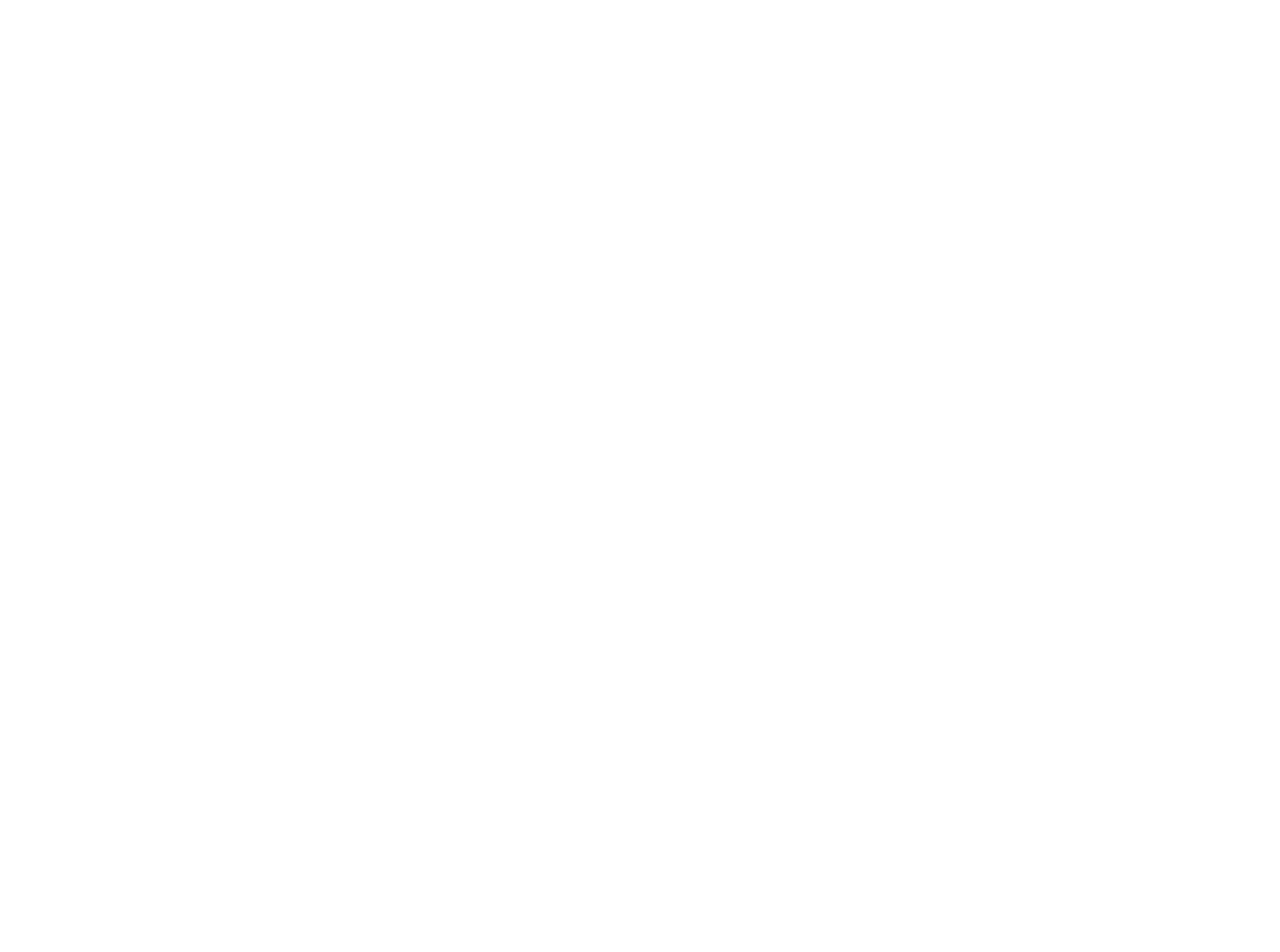
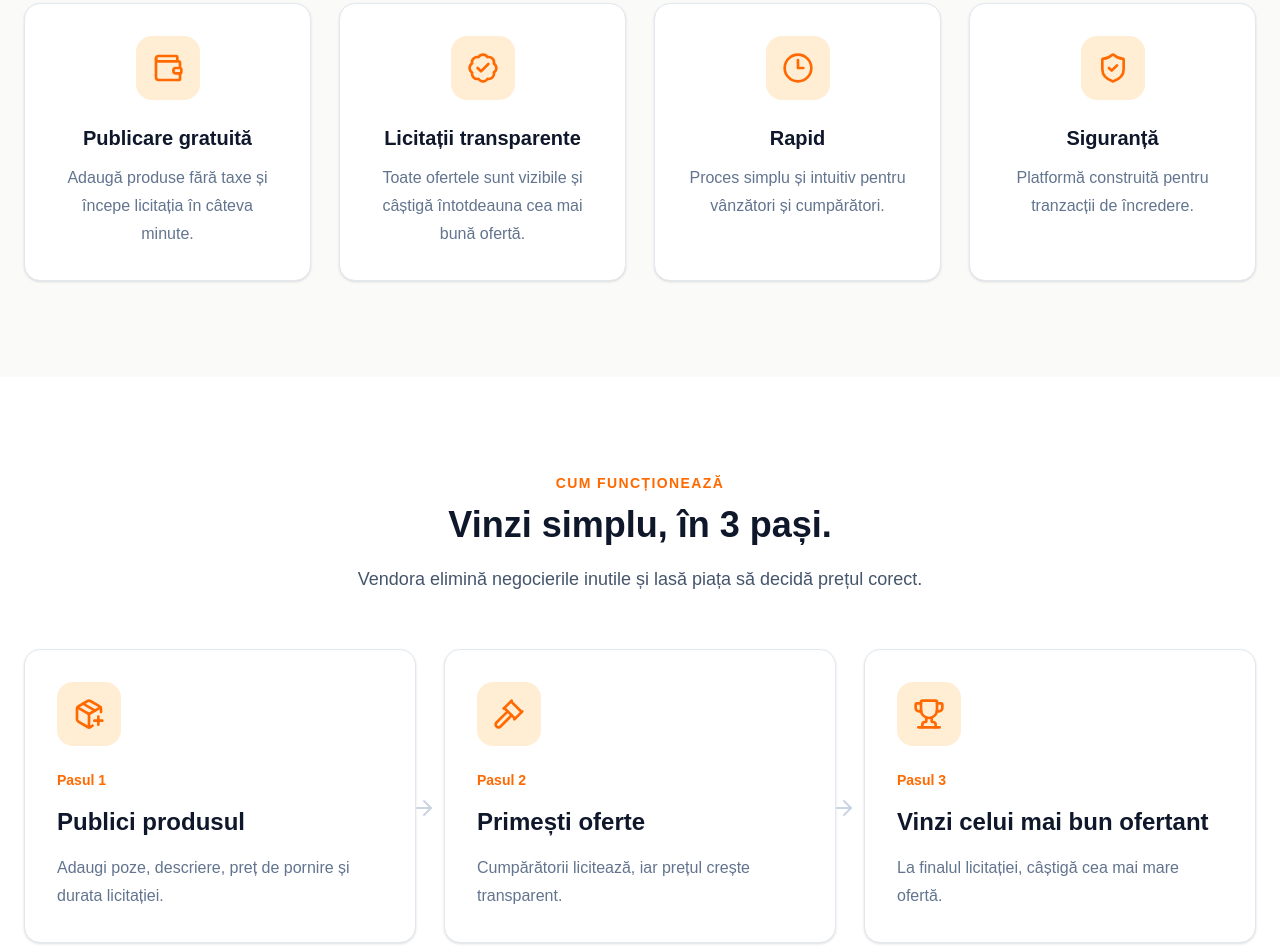
Before and after one commit to cstmedfr-stack/auctino, a Next.js app: page / in a window 1280 px wide. Shown: the part 2980-3932 px from the top of the page. Before the commit the page ends 2873 px from the top, so only its background shows below. Built offline with nearby package versions, Linux system fonts and the light colour scheme.

Commit message:
feat(home): add homepage sections

```diff
--- a/src/app/page.tsx
+++ b/src/app/page.tsx
@@ -2,6 +2,8 @@ import { Hero } from "@/components/home/Hero";
 import { TrustSection } from "@/components/home/TrustSection";
 import { Categories } from "@/components/home/Categories";
 import { FeaturedAuctions } from "@/components/home/FeaturedAuctions";
+import { WhyVendora } from "@/components/home/WhyVendora";
+import { HowItWorks } from "@/components/home/HowItWorks";
 
 export default function Home() {
   return (
@@ -10,6 +12,8 @@ export default function Home() {
       <TrustSection />
       <Categories />
       <FeaturedAuctions />
+      <WhyVendora />
+      <HowItWorks />
     </main>
   );
 }
--- a/src/components/home/HowItWorks.tsx
+++ b/src/components/home/HowItWorks.tsx
@@ -0,0 +1,75 @@
+import { ArrowRight, Gavel, PackagePlus, Trophy } from "lucide-react";
+import { Container } from "../layout/Container";
+import { Card } from "../ui/Card";
+
+const steps = [
+  {
+    icon: PackagePlus,
+    title: "Publici produsul",
+    description: "Adaugi poze, descriere, preț de pornire și durata licitației.",
+  },
+  {
+    icon: Gavel,
+    title: "Primești oferte",
+    description: "Cumpărătorii licitează, iar prețul crește transparent.",
+  },
+  {
+    icon: Trophy,
+    title: "Vinzi celui mai bun ofertant",
+    description: "La finalul licitației, câștigă cea mai mare ofertă.",
+  },
+];
+
+export function HowItWorks() {
+  return (
+    <section className="bg-white py-24">
+      <Container>
+        <div className="mb-14 text-center">
+          <p className="mb-3 text-sm font-semibold uppercase tracking-widest text-orange-500">
+            Cum funcționează
+          </p>
+
+          <h2 className="text-4xl font-extrabold text-slate-900">
+            Vinzi simplu, în 3 pași.
+          </h2>
+
+          <p className="mx-auto mt-5 max-w-2xl text-lg text-slate-600">
+            Vendora elimină negocierile inutile și lasă piața să decidă prețul corect.
+          </p>
+        </div>
+
+        <div className="grid gap-7 lg:grid-cols-3">
+          {steps.map((step, index) => {
+            const Icon = step.icon;
+
+            return (
+              <div key={step.title} className="relative">
+                <Card className="h-full p-8">
+                  <div className="mb-6 flex h-16 w-16 items-center justify-center rounded-2xl bg-orange-100">
+                    <Icon className="h-8 w-8 text-orange-500" />
+                  </div>
+
+                  <p className="mb-4 text-sm font-bold text-orange-500">
+                    Pasul {index + 1}
+                  </p>
+
+                  <h3 className="mb-4 text-2xl font-bold text-slate-900">
+                    {step.title}
+                  </h3>
+
+                  <p className="leading-7 text-slate-500">
+                    {step.description}
+                  </p>
+                </Card>
+
+                {index < steps.length - 1 && (
+                  <ArrowRight className="absolute -right-5 top-1/2 hidden h-6 w-6 text-slate-300 lg:block" />
+                )}
+              </div>
+            );
+          })}
+        </div>
+      </Container>
+    </section>
+  );
+}
--- /dev/null
+++ b/src/components/home/WhyVendora.tsx
@@ -0,0 +1,84 @@
+import {
+  BadgeCheck,
+  Clock3,
+  ShieldCheck,
+  Wallet,
+} from "lucide-react";
+
+import { Card } from "../ui/Card";
+import { Container } from "../layout/Container";
+
+const features = [
+  {
+    icon: Wallet,
+    title: "Publicare gratuită",
+    description:
+      "Adaugă produse fără taxe și începe licitația în câteva minute.",
+  },
+  {
+    icon: BadgeCheck,
+    title: "Licitații transparente",
+    description:
+      "Toate ofertele sunt vizibile și câștigă întotdeauna cea mai bună ofertă.",
+  },
+  {
+    icon: Clock3,
+    title: "Rapid",
+    description:
+      "Proces simplu și intuitiv pentru vânzători și cumpărători.",
+  },
+  {
+    icon: ShieldCheck,
+    title: "Siguranță",
+    description:
+      "Platformă construită pentru tranzacții de încredere.",
+  },
+];
+
+export function WhyVendora() {
+  return (
+    <section className="bg-[#FAFAF8] py-24">
+      <Container>
+        <div className="mb-14 text-center">
+          <p className="mb-3 text-sm font-semibold uppercase tracking-widest text-orange-500">
+            De ce Vendora?
+          </p>
+
+          <h2 className="text-4xl font-extrabold text-slate-900">
+            O experiență premium pentru licitații.
+          </h2>
+
+          <p className="mx-auto mt-5 max-w-2xl text-lg text-slate-600">
+            Am construit Vendora pentru oameni care vor să vândă și să cumpere
+            simplu, rapid și în siguranță.
+          </p>
+        </div>
+
+        <div className="grid gap-7 md:grid-cols-2 lg:grid-cols-4">
+          {features.map((feature) => {
+            const Icon = feature.icon;
+
+            return (
+              <Card
+                key={feature.title}
+                className="p-8 text-center transition-all hover:-translate-y-1"
+              >
+                <div className="mx-auto mb-6 flex h-16 w-16 items-center justify-center rounded-2xl bg-orange-100">
+                  <Icon className="h-8 w-8 text-orange-500" />
+                </div>
+
+                <h3 className="mb-3 text-xl font-bold text-slate-900">
+                  {feature.title}
+                </h3>
+
+                <p className="leading-7 text-slate-500">
+                  {feature.description}
+                </p>
+              </Card>
+            );
+          })}
+        </div>
+      </Container>
+    </section>
+  );
+}
```
